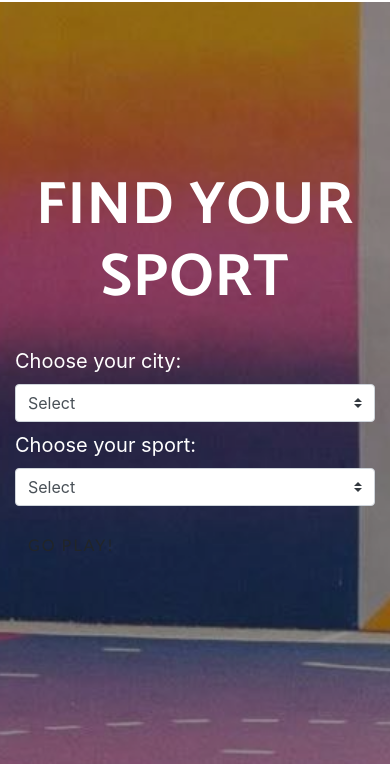
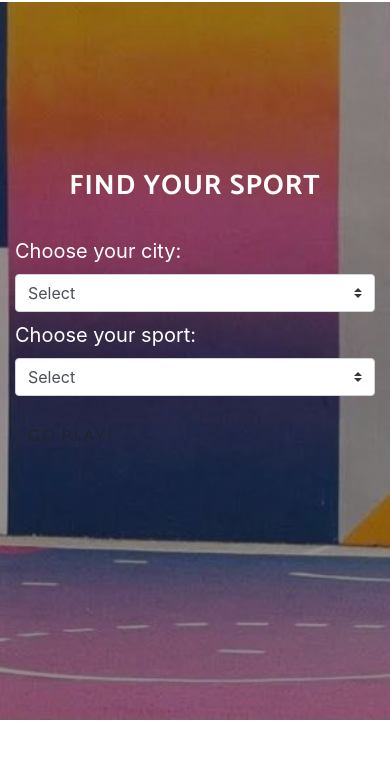
Before and after one commit to krapivaa/UI_front_page_Wamsport, a website with bundled scripts: page index.html in a window 390 px wide. Shown: the part 80-844 px from the top of the page. Built offline with nearby package versions, Linux system fonts and the light colour scheme; a web font is replaced by a local one.

Commit message:
change text find ...

```diff
--- a/index.html
+++ b/index.html
@@ -71,8 +71,11 @@
       <div class="container">
 
         <div class="section-heading text-center">
-        <h1 style="max-width: none; color: #fff; font-size: 60px; font-weight: bold;padding-bottom: 20px;">FIND YOUR SPORT</h1>
+        <h1 class="d-none d-sm-none d-md-block" style="max-width: none; color: #fff; font-size: 60px; font-weight: bold;padding-bottom: 20px;">FIND YOUR SPORT</h1>
+
+        <h3 class="d-md-none" style="max-width: none; color: #fff; font-weight: bold;padding-bottom: 20px;">FIND YOUR SPORT</h3>
         </div>
+
 
           <form>
             <div class="row">
```
